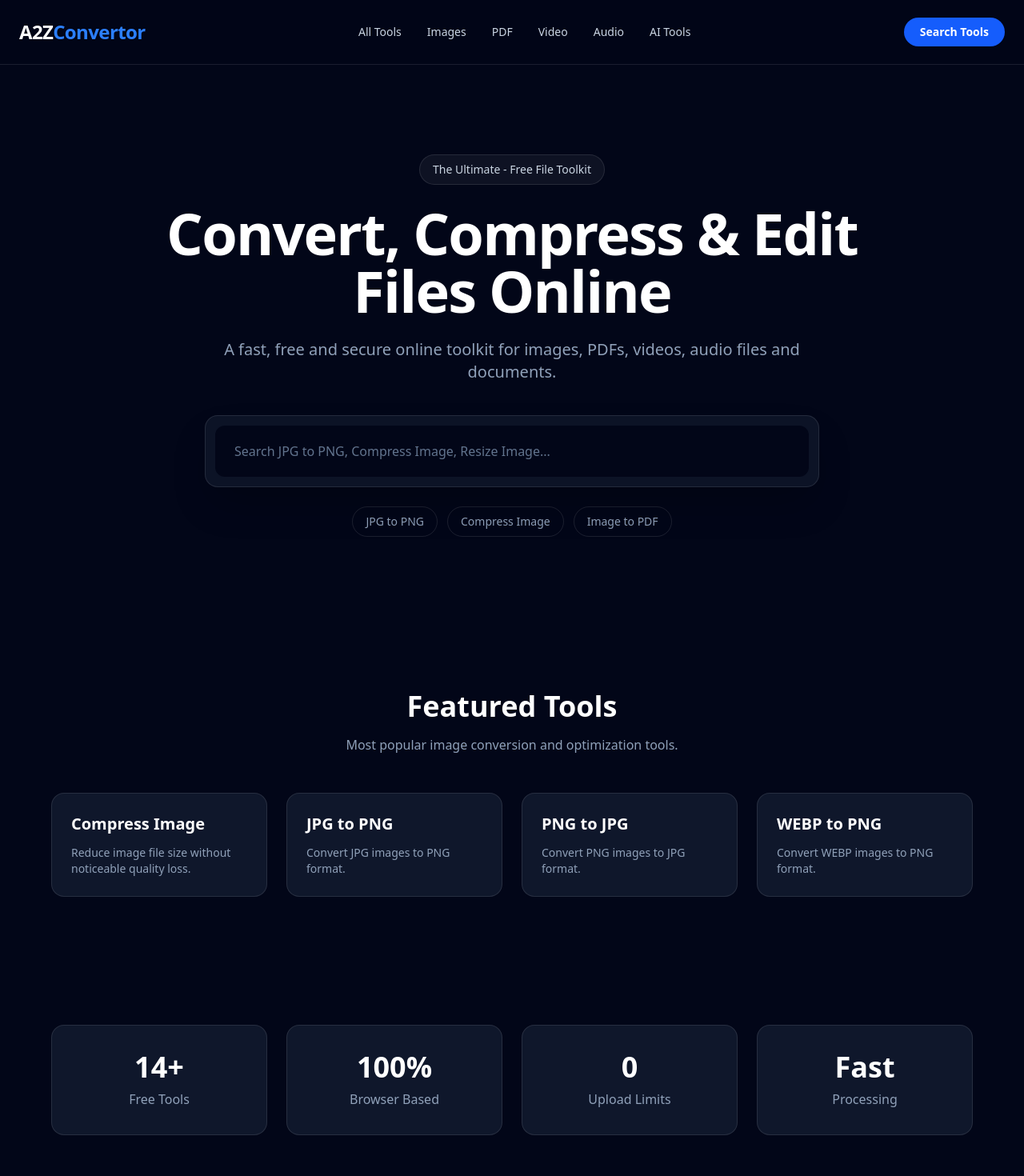
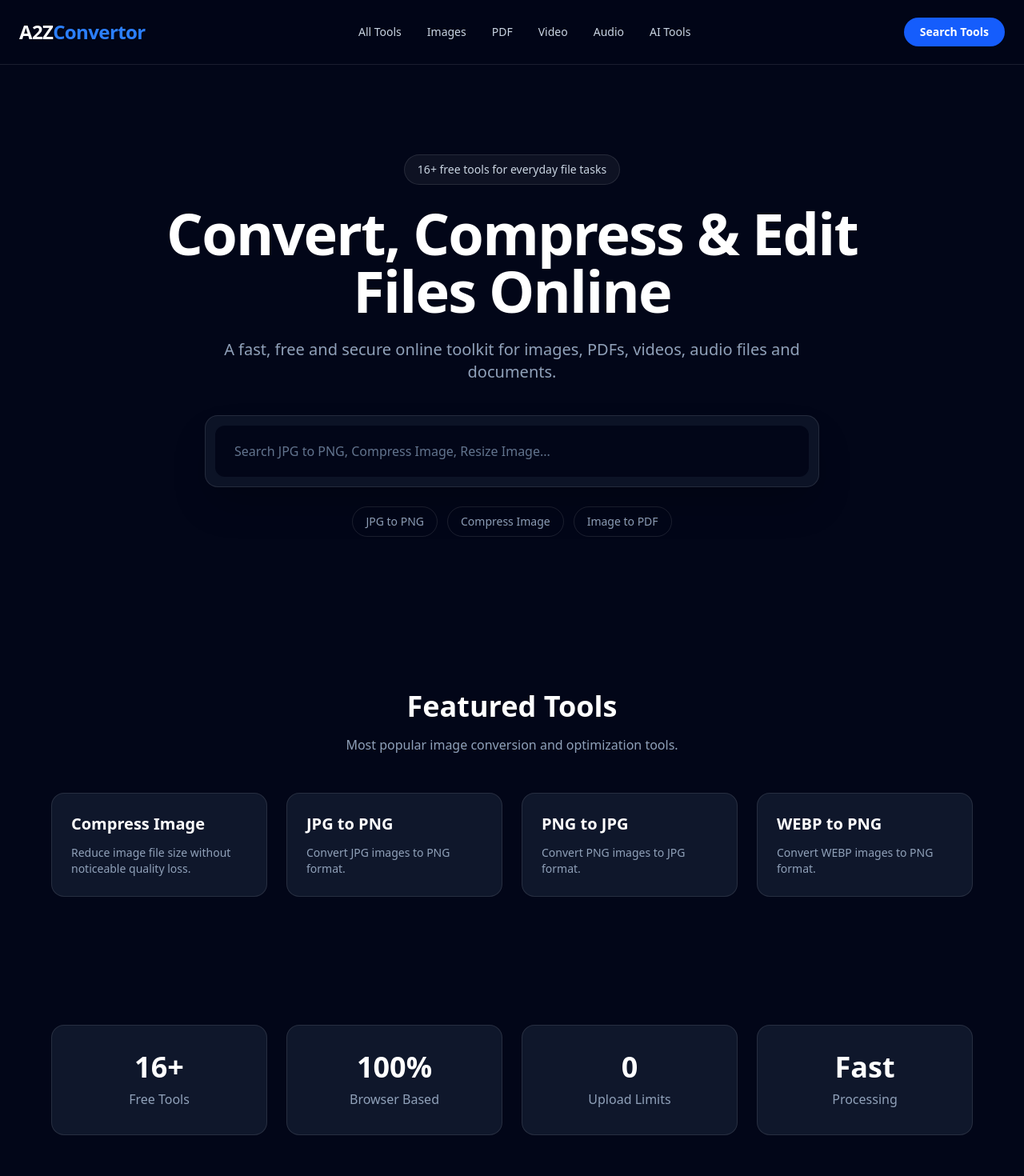
Before and after one commit to gigsbay/a2zconvertor, a Next.js app: page / in a window 1280 px wide. Shown: the top 1470 px of the page at 80% size. Built offline with nearby package versions, Linux system fonts and the light colour scheme.

Commit message:
Derive homepage tool counts from data

```diff
--- a/components/home/Hero.tsx
+++ b/components/home/Hero.tsx
@@ -6,6 +6,7 @@
 
 export default function Hero() {
   const [query, setQuery] = useState("");
+  const toolCount = tools.length;
 
   const filteredTools = useMemo(() => {
     const search = query.toLowerCase().trim();
@@ -29,7 +30,7 @@
     <section className="px-6 py-28 text-center">
       <div className="mx-auto max-w-5xl">
         <div className="mb-6 inline-flex rounded-full border border-white/10 bg-white/5 px-4 py-2 text-sm text-slate-300">
-          The Ultimate - Free File Toolkit
+          {toolCount}+ free tools for everyday file tasks
         </div>
 
         <h1 className="mb-6 text-5xl font-black tracking-tight md:text-7xl">
--- a/components/home/Stats.tsx
+++ b/components/home/Stats.tsx
@@ -1,7 +1,9 @@
+import { tools } from "@/data/tools";
+
 export default function Stats() {
   const stats = [
     {
-      value: "14+",
+      value: `${tools.length}+`,
       label: "Free Tools",
     },
     {
```
